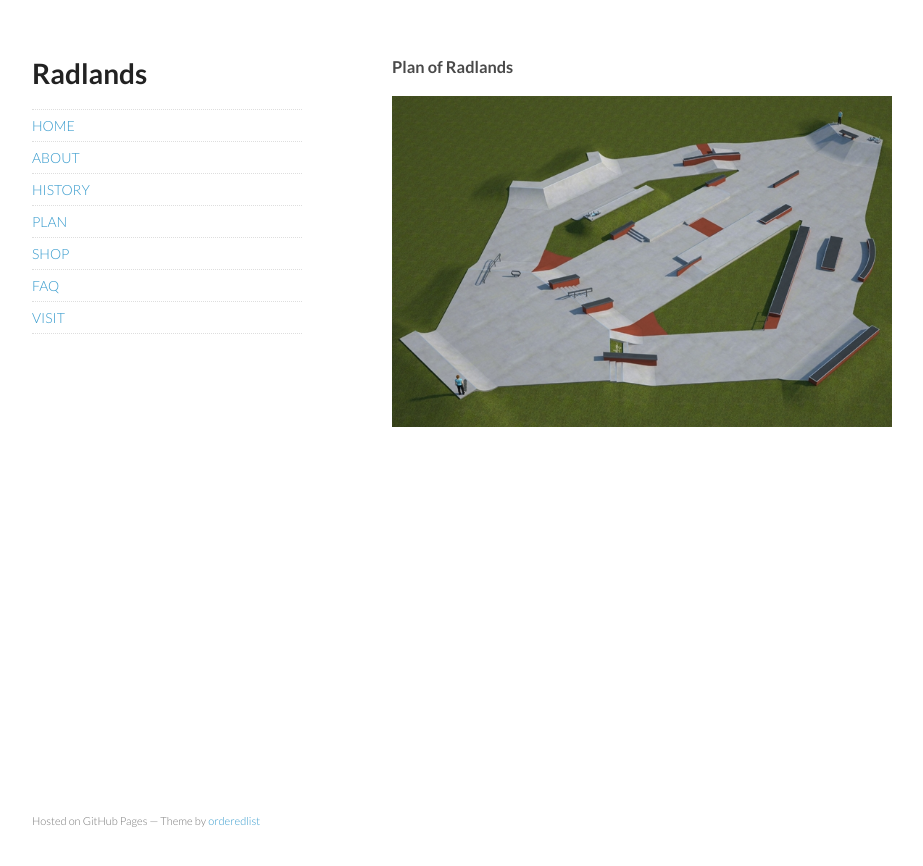
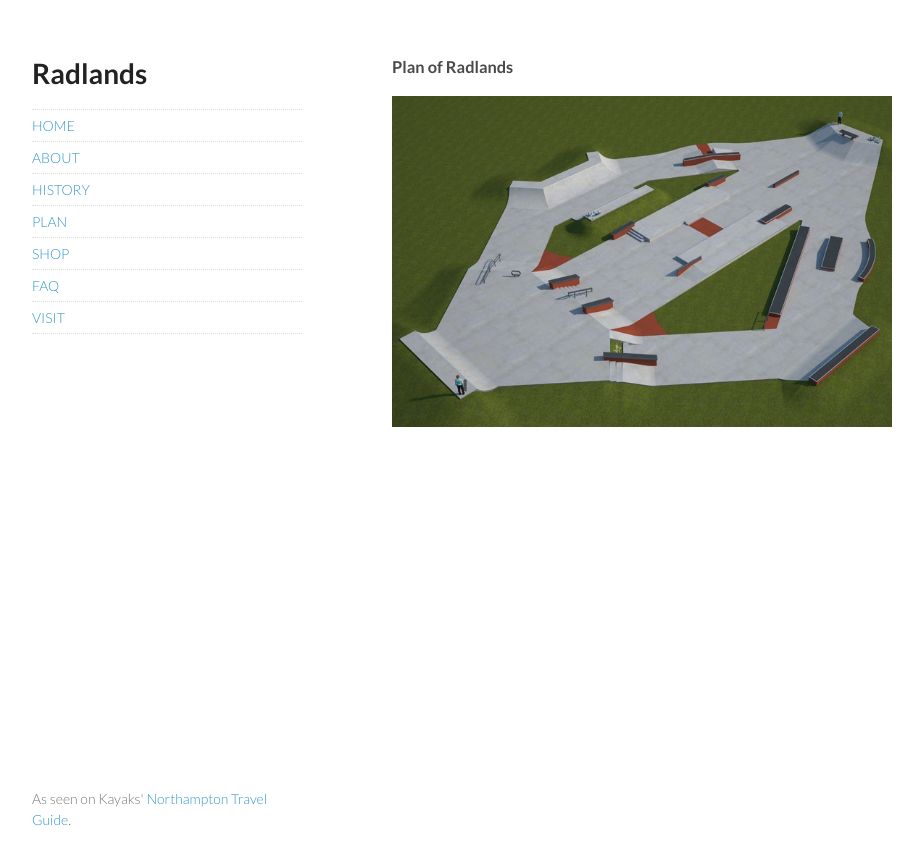
Before and after one commit to CHEWX/radlands, a Jekyll site: the page built from plan.html, in a window 1280 px wide. Shown: the top 866 px of the page, without its empty margins (178-1101 px from the left). Built offline with Jekyll 4.4.1, drawn with Linux system fonts in a browser that asks for light colours.

Commit message:
[footer] kayak

```diff
--- a/_includes/footer.html
+++ b/_includes/footer.html
@@ -1,6 +1,6 @@
         </section>
         <footer>
-            <p><small>Hosted on GitHub Pages &mdash; Theme by <a href="https://github.com/orderedlist">orderedlist</a></small></p>
+            <p>As seen on Kayaks' <a href="https://www.kayak.co.uk/Northampton.16330.guide" target="_blank">Northampton Travel Guide</a>.</p>
         </footer>
     </div>
 	<script src="{{ site.baseurl }}/js/instafeed.min.js" type="text/javascript"></script>
```
